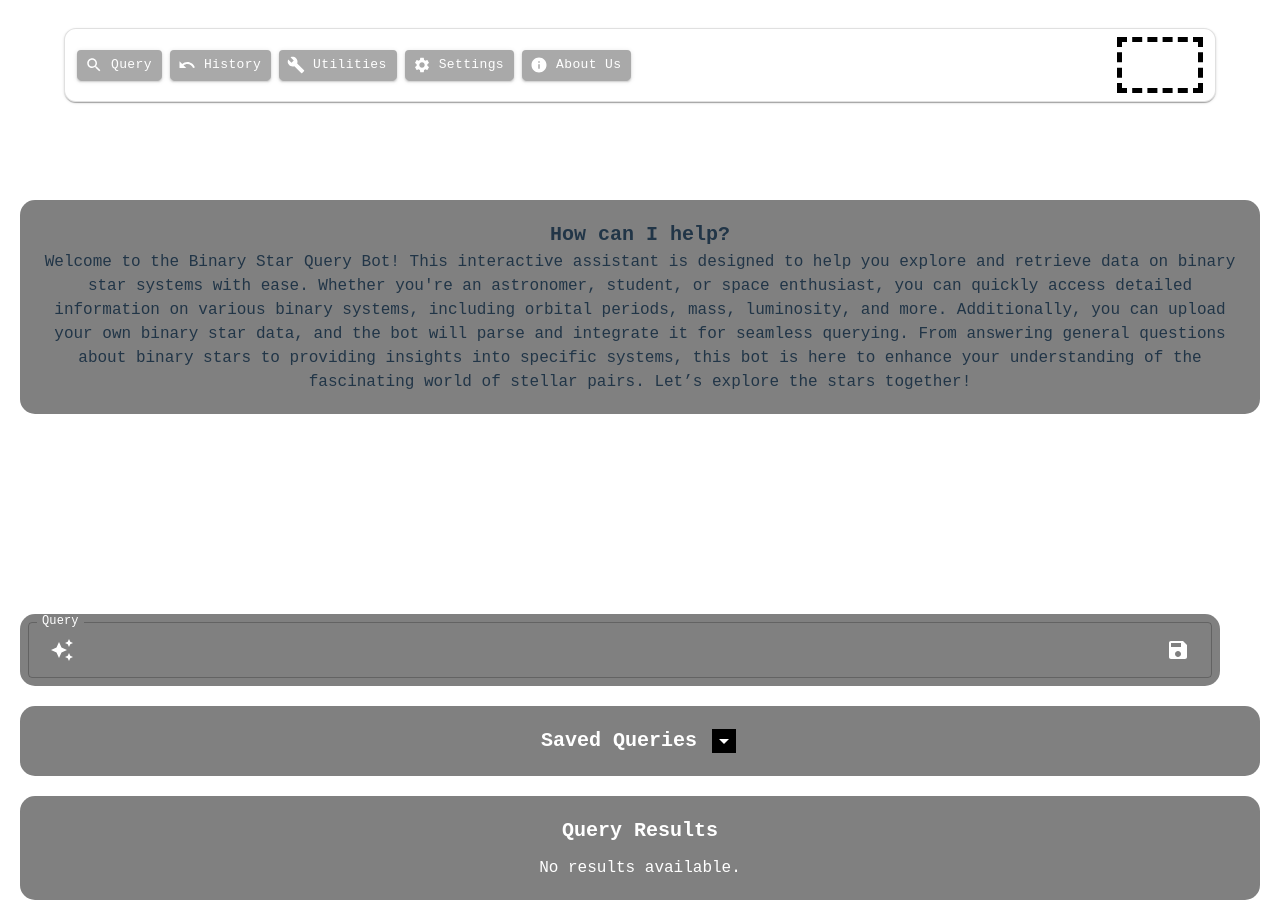
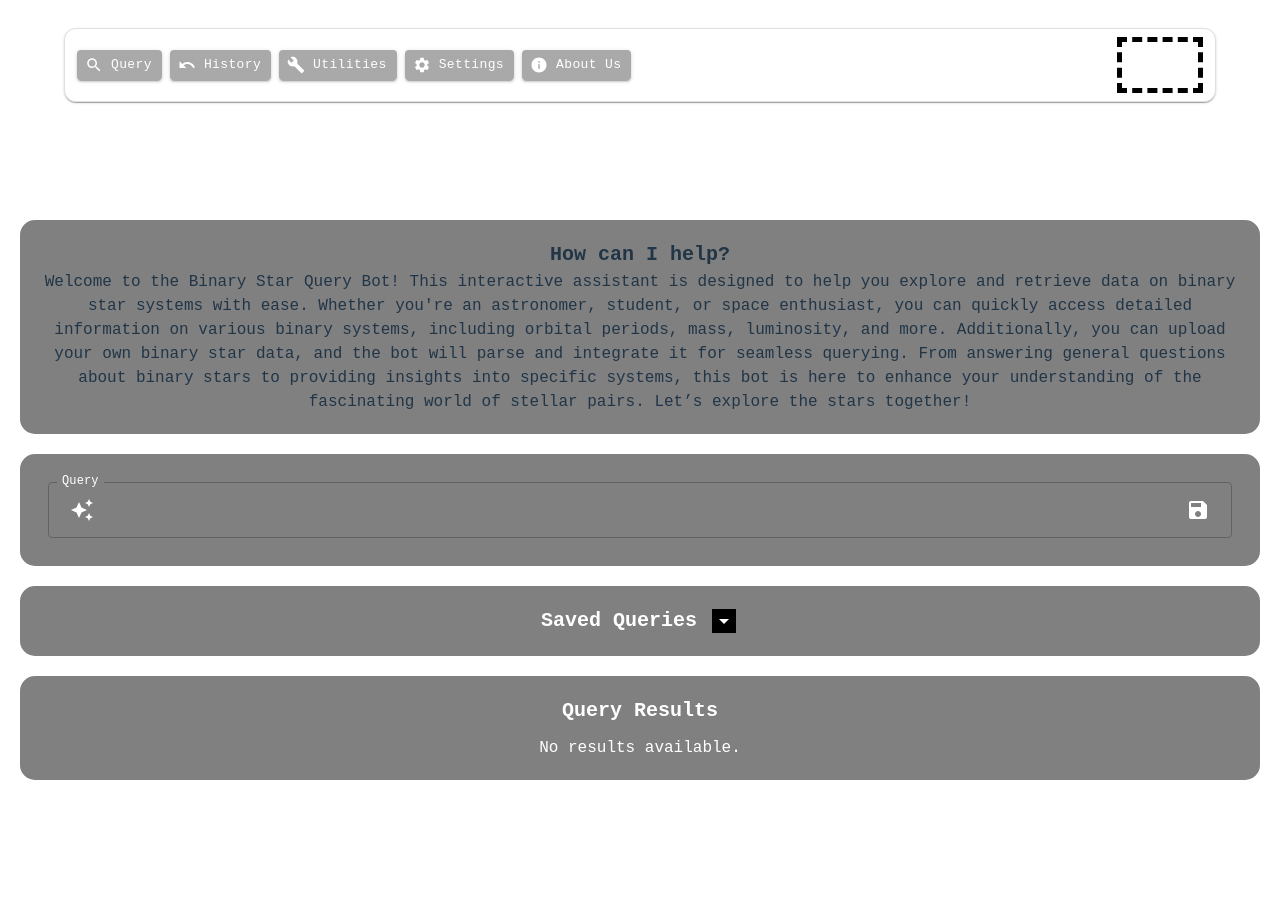
Before and after one commit to Anorris98/Hebse-Database, a React (Vite) app in the folder senior-design/: page / in a window 1280 px wide. After the commit the page ends 800 px from the top, so only its background shows below. Built offline with nearby package versions, Linux system fonts and the light colour scheme.

Commit message:
fix: corrected query input styling

```diff
--- a/senior-design/src/components/QueryInput/QueryInput.tsx
+++ b/senior-design/src/components/QueryInput/QueryInput.tsx
@@ -67,8 +67,10 @@ export const QueryInput = ({onQueryResult, savedQueries, setSavedQueries, inputV
         borderRadius: '15px',
         maxWidth: 'lg',
         fontFamily: 'monospace',
-        marginTop: '200px'
-      }}
+        marginTop: '20px',
+        padding: '20px',
+        color: 'white',
+    }}
     >
       <Box sx={{ display: 'flex' }}>
         <TextField
```
